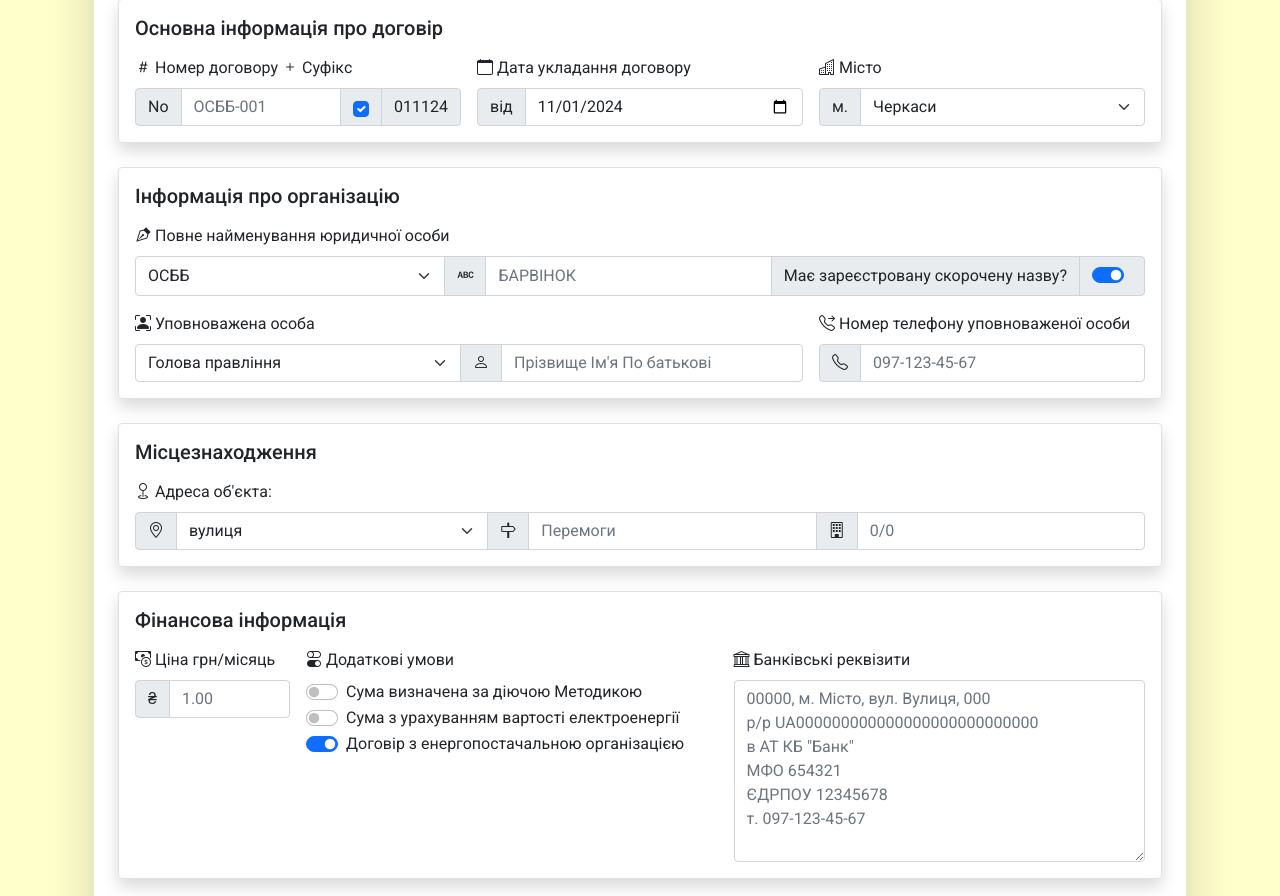
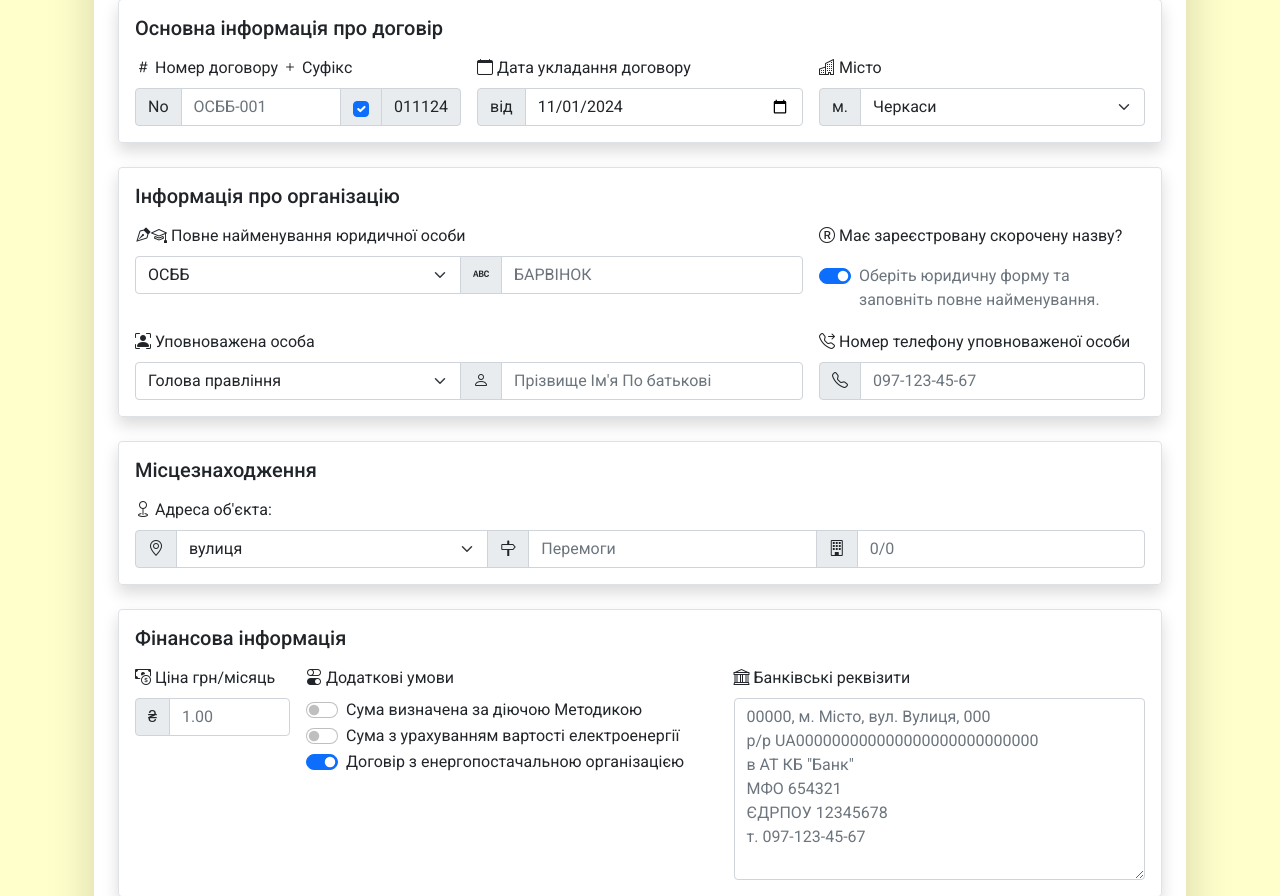
Before and after one commit to sergbondckua/internal_service_platform, a Django app: page /contract/ in a window 1280 px wide. Shown: the part 266-1162 px from the top of the page. Run offline with Django 4.2, Linux system fonts and the light colour scheme; parts of the project's set-up code (start-up, migrations or seed data) failed here and were passed over; some libraries are stand-ins or nearby versions.

Commit message:
edit fields

```diff
--- a/fill_in_docx/forms.py
+++ b/fill_in_docx/forms.py
@@ -1,5 +1,4 @@
 from datetime import datetime
-from email.policy import default
 
 from django import forms
 
@@ -131,7 +130,7 @@ class PartyDataForm(forms.Form):
         ),
     )
     is_short_name = forms.BooleanField(
-        label="Коротке найменування юр. особи",
+        label="Має зареєстровану скорочену назву?",
         required=False,
         widget=forms.CheckboxInput(
             attrs={
--- a/static/fil_in_docx/js/main.js
+++ b/static/fil_in_docx/js/main.js
@@ -92,3 +92,36 @@ function checkTaskStatus(taskId, attempt = 1, maxAttempts = 10) {
             console.error('Error fetching task status:', error);
         });
 }
+
+document.addEventListener("DOMContentLoaded", function () {
+    const legalFormSelect = document.querySelector("select[name='legal_form']");
+    const fullNameInput = document.querySelector("input[name='full_name']");
+    const shortNameCheckbox = document.querySelector("input[name='is_short_name']");
+
+    const shortNameContainer = document.createElement("div");
+    shortNameContainer.id = "short-name-display";
+    shortNameContainer.classList.add("mt-2", "text-muted");
+
+    const checkboxParent = shortNameCheckbox.closest(".form-check");
+    checkboxParent.appendChild(shortNameContainer);
+
+    function updateShortName() {
+        if (shortNameCheckbox.checked) {
+            const legalForm = legalFormSelect.options[legalFormSelect.selectedIndex]?.text.trim() || "";
+            const fullName = fullNameInput.value.trim();
+            if (legalForm && fullName) {
+                shortNameContainer.textContent = `${legalForm} "${fullName.toUpperCase()}"`;
+            } else {
+                shortNameContainer.textContent = "Оберіть юридичну форму та заповніть повне найменування.";
+            }
+        } else {
+            shortNameContainer.textContent = "";
+        }
+    }
+
+    legalFormSelect.addEventListener("change", updateShortName);
+    fullNameInput.addEventListener("input", updateShortName);
+    shortNameCheckbox.addEventListener("change", updateShortName);
+
+    updateShortName();
+});
--- a/templates/fill_in_docx/generate_contract.html
+++ b/templates/fill_in_docx/generate_contract.html
@@ -59,20 +59,25 @@
           <div class="row g-3">
 
             <!-- Full Name and Short Name -->
-            <div class="col-md-12">
+            <div class="col-md-8">
               <label for="{{ form.full_name.id_for_label }}" class="form-label">
-                <i class="bi bi-vector-pen"></i> Повне найменування юридичної особи</label>
+                <i class="bi bi-vector-pen"></i><i class="bi bi-mortarboard"></i> Повне найменування юридичної особи</label>
               <div class="input-group">
                 {{ form.legal_form }}
                 <span class="input-group-text"><i class="bi bi-alphabet-uppercase"></i></span>
                 {{ form.full_name }}
-                <span id="id_short_name" class="input-group-text">Має зареєстровану скорочену назву?</span>
-                <div class="input-group-text">
-                  <div class="form-check form-switch">
-                    {{ form.is_short_name }}
-                  </div>
-                </div>
               </div>
+            </div>
+
+            <!-- Short Name -->
+            <div class="col-md-4">
+              <label for="{{ form.is_short_name.id_for_label }}" class="form-label">
+                <i class="bi bi-r-circle"></i> {{ form.is_short_name.label }}
+              </label>
+              <div class="form-check form-switch">
+                {{ form.is_short_name }}
+              </div>
+              <div id="short-name-display"></div>
             </div>
 
             <!-- Authorized Person Details -->
@@ -206,13 +211,11 @@
   </div>
 
   <script>
-
-
       // Викликаємо функції під час завантаження сторінки
       window.onload = function () {
           formatDate();
           toggleSuffix();
       };
+  </script>
 
-  </script>
 {% endblock %}
```
Also changed, not shown: db.sqlite3.
